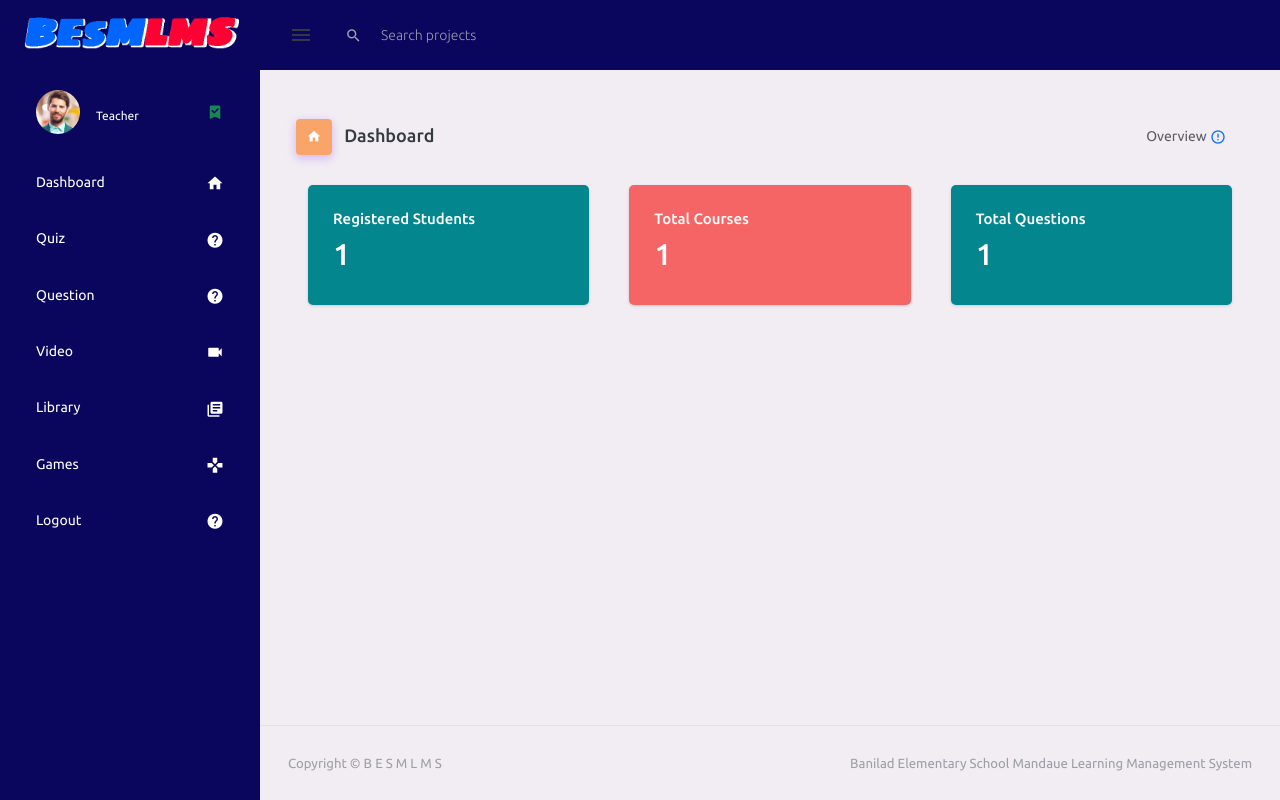
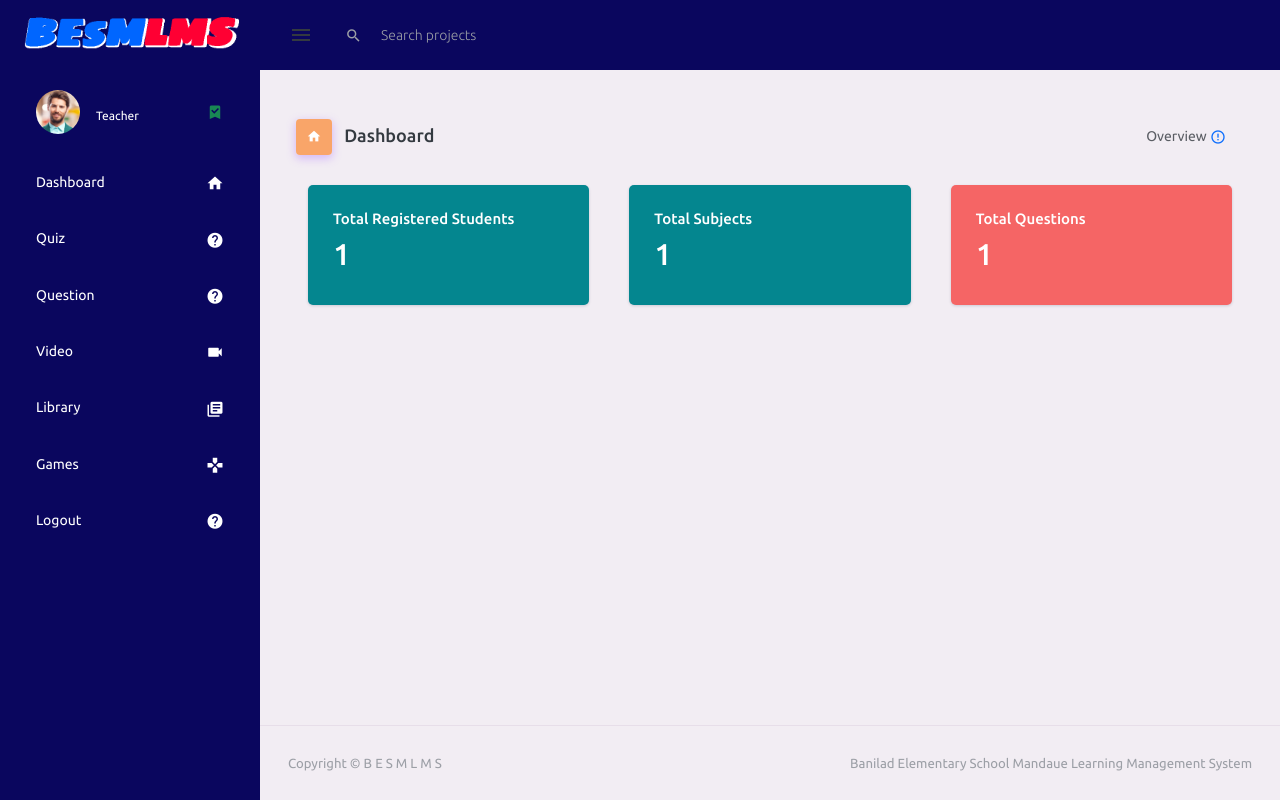
Before and after one commit to hannahmhaelaquinon/capstone22, a Django app: template templates/teacher/teacher_dashboard.html in a window 1280 px wide. Run offline with Django 3.2, Linux system fonts and the light colour scheme; the template is opened without the code that fills it: most values are stand-ins (such as "Sample title", 1, 10 or a date in 2020); some libraries are stand-ins or nearby versions.

Commit message:
no changes

```diff
--- a/templates/teacher/teacher_dashboard.html
+++ b/templates/teacher/teacher_dashboard.html
@@ -71,35 +71,41 @@
         </ul>
       </nav>
     </div>
-  <div class="container">
+
+ <div class="content-body">
+  <div class="container-fluid">
     <div class="row">
       <div class="col-md-4 col-xl-4">
+        <a href="#" style="text-decoration: none;color:white;">
         <div class="card bg-c-blue order-card">
           <div class="card-block">
-                <h6 class="m-b-20">Registered Students </h6>
-                <h2 class="text-right"><i class="fas fa-user-graduate f-left"></i><span>{{total_student}}</span></h2>
-
+            <h6 class="m-b-20"> Total Registered Students</h6>
+            <h2 class="text-right"><i class="fas fa-chalkboard-teacher f-left"></i><span>{{total_student}}</span></h2>
           </div>
         </div>
+      </a>
       </div>
 
       <div class="col-md-4 col-xl-4">
-        <div class="card bg-c-yellow order-card">
+        <a href="admin-view-course" style="text-decoration: none;color:white;">
+        <div class="card bg-c-blue order-card">
           <div class="card-block">
-            <h6 class="m-b-20">Total Courses</h6>
-           <h2 class="text-right"><i class="fas fa-book f-left"></i><span>{{total_course}}</span></h2>
-
+            <h6 class="m-b-20">Total Subjects</h6>
+            <h2 class="text-right"><i class="fas fa-dollar-sign f-left"></i><span>{{total_course}}</span></h2>
           </div>
         </div>
+      </a>
       </div>
 
       <div class="col-md-4 col-xl-4">
-        <div class="card bg-c-blue order-card">
+        <a href="admin-view-question" style="text-decoration: none;color:white;">
+        <div class="card bg-c-yellow order-card">
           <div class="card-block">
             <h6 class="m-b-20">Total Questions</h6>
-            <h2 class="text-right"><i class="fas fa-question-circle f-left"></i><span>{{total_question}}</span></h2>
-
+            <h2 class="text-right"><i class="fas fa-dollar-sign f-left"></i><span>{{total_question}}</span></h2>
           </div>
+        </div>
+      </a>
       </div>
     </div>
   </div>
```
Lines whose indentation alone changed are shown as unchanged.
